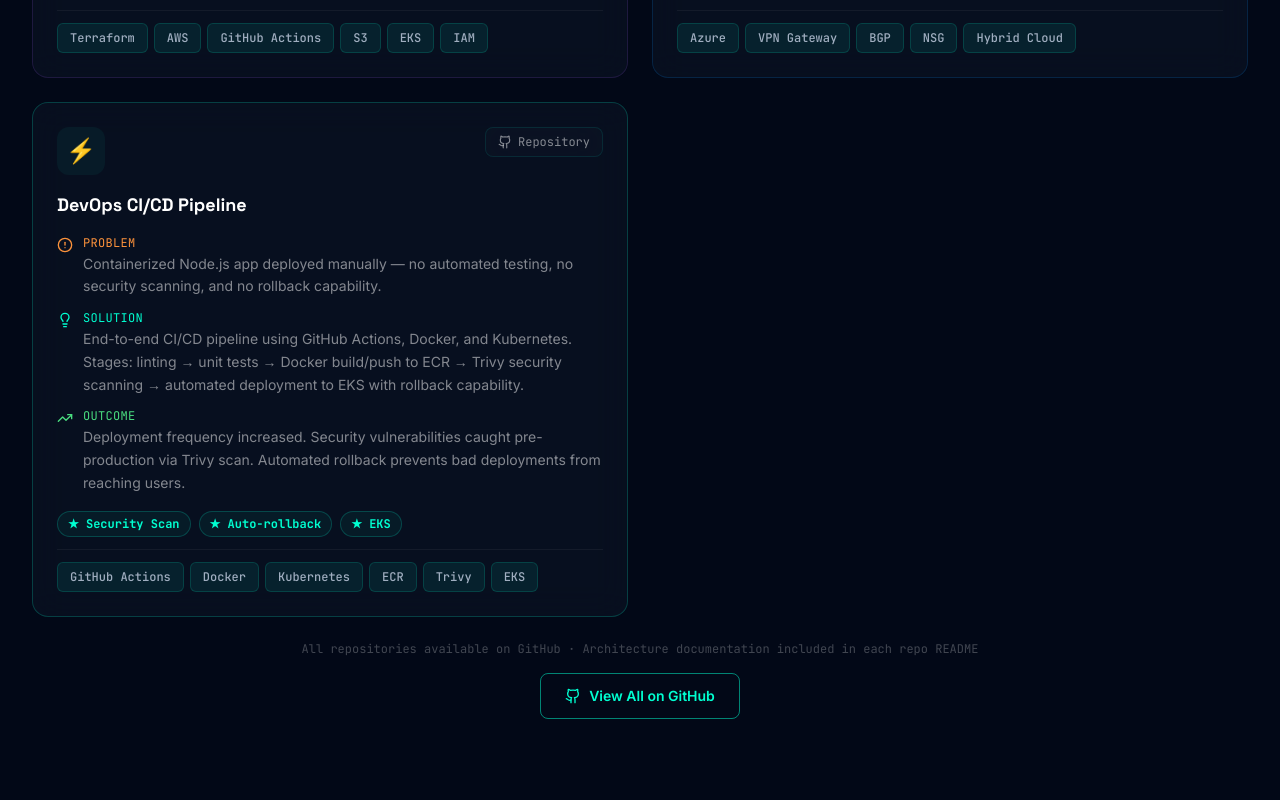
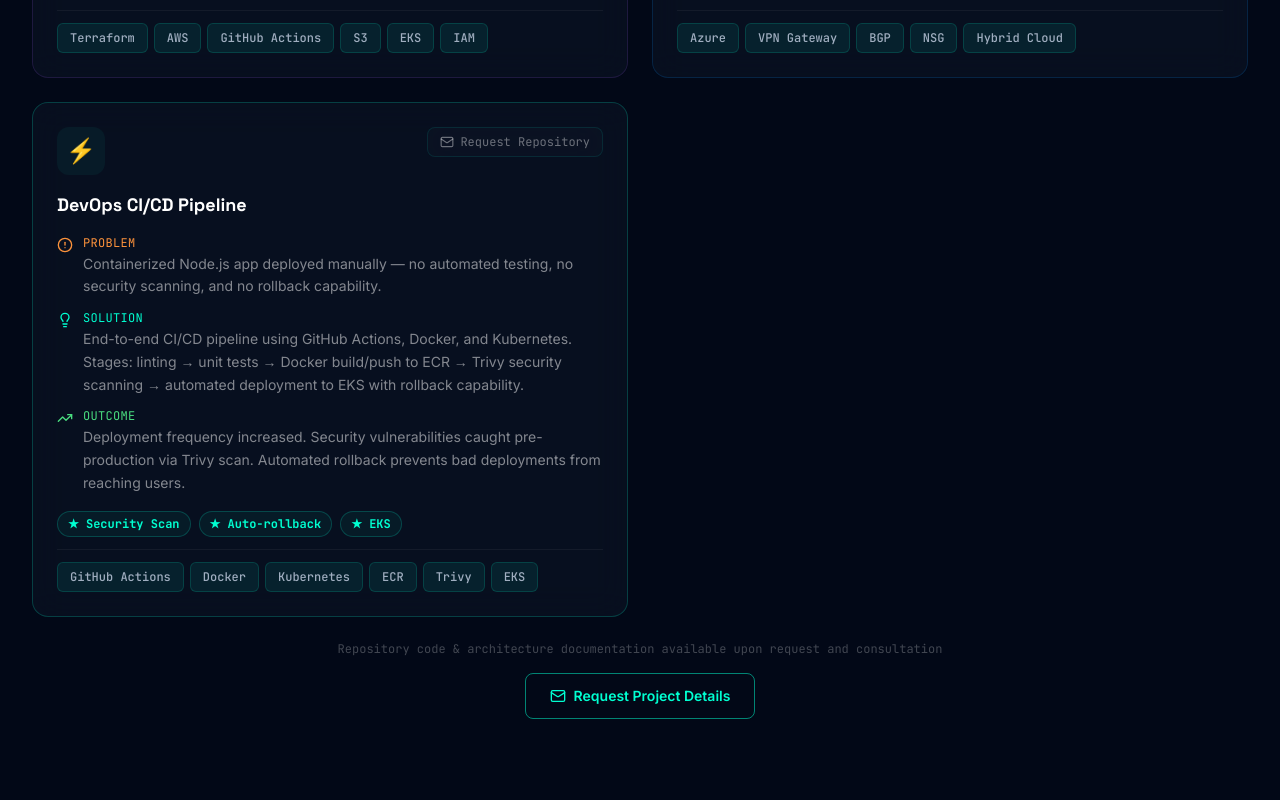
Before and after one commit to buildwithsugandha/portfolio, a Next.js app: page / in a window 1280 px wide. Shown: the part 8300-9100 px from the top of the page. Built offline with nearby package versions, Linux system fonts and the light colour scheme.

Commit message:
fix: update Resume section to Sugandha Vashishtha, replace broken repo links with request-based contact

```diff
--- a/components/sections/Projects.tsx
+++ b/components/sections/Projects.tsx
@@ -1,6 +1,6 @@
 "use client";
 
-import { Github, ExternalLink, AlertCircle, Lightbulb, TrendingUp } from "lucide-react";
+import { Mail, AlertCircle, Lightbulb, TrendingUp } from "lucide-react";
 
 const projects = [
   {
@@ -106,14 +106,12 @@
                 </div>
                 <div className="flex items-center gap-2">
                   <a
-                    href={project.github}
-                    target="_blank"
-                    rel="noopener noreferrer"
-                    className="flex items-center gap-1.5 px-3 py-1.5 rounded-lg glass text-white/50 hover:text-neon-teal transition-colors text-xs font-mono"
-                    aria-label="GitHub repository"
+                    href="mailto:Sugandh1212@gmail.com?subject=Project Repository Request"
+                    className="flex items-center gap-1.5 px-3 py-1.5 rounded-lg glass text-white/40 hover:text-neon-teal transition-colors text-xs font-mono"
+                    title="Repository available upon request"
                   >
-                    <Github className="w-3.5 h-3.5" />
-                    Repository
+                    <Mail className="w-3.5 h-3.5" />
+                    Request Repository
                   </a>
                 </div>
               </div>
@@ -179,19 +177,17 @@
 
         {/* Note about repos */}
         <p className="text-center text-white/25 text-xs font-mono mt-6">
-          All repositories available on GitHub · Architecture documentation included in each repo README
+          Repository code & architecture documentation available upon request and consultation
         </p>
 
         {/* CTA */}
         <div className="text-center mt-4">
           <a
-            href="https://github.com/buildwithsugandha"
-            target="_blank"
-            rel="noopener noreferrer"
+            href="mailto:Sugandh1212@gmail.com?subject=Project Repository & Consultation Request"
             className="btn-outline inline-flex items-center gap-2"
           >
-            <Github className="w-4 h-4" />
-            View All on GitHub
+            <Mail className="w-4 h-4" />
+            Request Project Details
           </a>
         </div>
       </div>
--- a/components/sections/Resume.tsx
+++ b/components/sections/Resume.tsx
@@ -3,18 +3,18 @@
 import { Download, Printer, FileText, Eye } from "lucide-react";
 
 const resumeHighlights = [
-  "Network & IT Infrastructure Engineering",
-  "Azure & AWS Cloud Administration",
-  "Incident Management & Troubleshooting",
-  "Linux Administration & Automation",
-  "Python / Bash / PowerShell Scripting",
-  "Kubernetes & Container Orchestration",
-  "Terraform Infrastructure as Code",
-  "CI/CD Pipeline Design & Implementation",
+  "Cloud & Site Reliability Engineering (SRE)",
+  "AWS & Azure Cloud Operations",
+  "Incident Management · DRI · SLA/SLO",
+  "Azure Bastion & Hybrid Cloud",
+  "SAST / DAST Vulnerability Remediation",
+  "Dynatrace · Jarvis · Hawkeye · ICM",
+  "Linux & Windows Server Administration",
+  "Shell Scripting · Python · KQL",
 ];
 
 export default function Resume() {
-  const handlePrint = () => {
+  const handleView = () => {
     window.open("/resume.pdf", "_blank");
   };
 
@@ -38,15 +38,11 @@
         <div className="grid grid-cols-1 lg:grid-cols-2 gap-8 items-center">
           {/* Resume Preview Card */}
           <div className="glass rounded-2xl p-8 relative overflow-hidden">
-            {/* Decorative header bar */}
             <div
               className="absolute top-0 left-0 right-0 h-1"
-              style={{
-                background: "linear-gradient(90deg, #00FFD1, #00B4FF, #9D4EDD)",
-              }}
+              style={{ background: "linear-gradient(90deg, #00FFD1, #00B4FF, #9D4EDD)" }}
             />
 
-            {/* Resume content preview */}
             <div className="space-y-6">
               {/* Name block */}
               <div className="border-b border-white/10 pb-5">
@@ -55,17 +51,17 @@
                     className="w-14 h-14 rounded-xl flex items-center justify-center text-xl font-bold font-display text-gradient"
                     style={{ background: "rgba(0,255,209,0.1)", border: "1px solid rgba(0,255,209,0.2)" }}
                   >
-                    SS
+                    SV
                   </div>
                   <div>
-                    <h3 className="font-display text-xl font-bold text-white">Sugandh Sharma</h3>
-                    <p className="text-neon-teal text-sm font-mono">Network Engineer → Cloud & DevOps</p>
+                    <h3 className="font-display text-xl font-bold text-white">Sugandha Vashishtha</h3>
+                    <p className="text-neon-teal text-sm font-mono">Cloud & Site Reliability Engineer</p>
                   </div>
                 </div>
                 <div className="flex flex-wrap gap-x-4 gap-y-1 text-white/30 text-xs font-mono">
-                  <span>📍 India</span>
-                  <span>📧 hello@sugandhsharma.dev</span>
-                  <span>🔗 linkedin.com/in/sugandhsharma</span>
+                  <span>📍 Noida, India</span>
+                  <span>📧 Sugandh1212@gmail.com</span>
+                  <span>🔗 linkedin.com/in/sugandha-vashishtha</span>
                 </div>
               </div>
 
@@ -95,12 +91,9 @@
                 ))}
               </div>
 
-              {/* Blur overlay suggesting more content */}
               <div
                 className="absolute bottom-0 left-0 right-0 h-24 pointer-events-none"
-                style={{
-                  background: "linear-gradient(transparent, rgba(13,21,38,0.8))",
-                }}
+                style={{ background: "linear-gradient(transparent, rgba(13,21,38,0.8))" }}
               />
             </div>
           </div>
@@ -112,8 +105,8 @@
                 Ready to download
               </h3>
               <p className="text-white/50 leading-relaxed">
-                My resume covers my networking background, cloud experience, hands-on DevOps
-                projects, and my clear path toward SRE roles. Available as a PDF for immediate
+                9+ years of experience across cloud operations, SRE, AWS, Azure, incident
+                management, and enterprise infrastructure. Available as a PDF for immediate
                 download.
               </p>
             </div>
@@ -122,14 +115,14 @@
             <div className="space-y-3">
               <a
                 href="/resume.pdf"
-                download="Sugandh_Sharma_Resume.pdf"
+                download="Sugandha_Vashishtha_Resume.pdf"
                 className="btn-primary w-full flex items-center justify-center gap-2"
               >
                 <Download className="w-4 h-4" />
                 Download Resume (PDF)
               </a>
               <button
-                onClick={handlePrint}
+                onClick={handleView}
                 className="btn-outline w-full flex items-center justify-center gap-2"
               >
                 <Eye className="w-4 h-4" />
@@ -150,8 +143,8 @@
                 <FileText className="w-5 h-5 text-neon-teal" />
               </div>
               <div>
-                <p className="text-white font-medium text-sm">Sugandh_Sharma_Resume.pdf</p>
-                <p className="text-white/30 text-xs mt-0.5">Last updated · 2024</p>
+                <p className="text-white font-medium text-sm">Sugandha_Vashishtha_Resume.pdf</p>
+                <p className="text-white/30 text-xs mt-0.5">Last updated · June 2026</p>
               </div>
             </div>
           </div>
```
